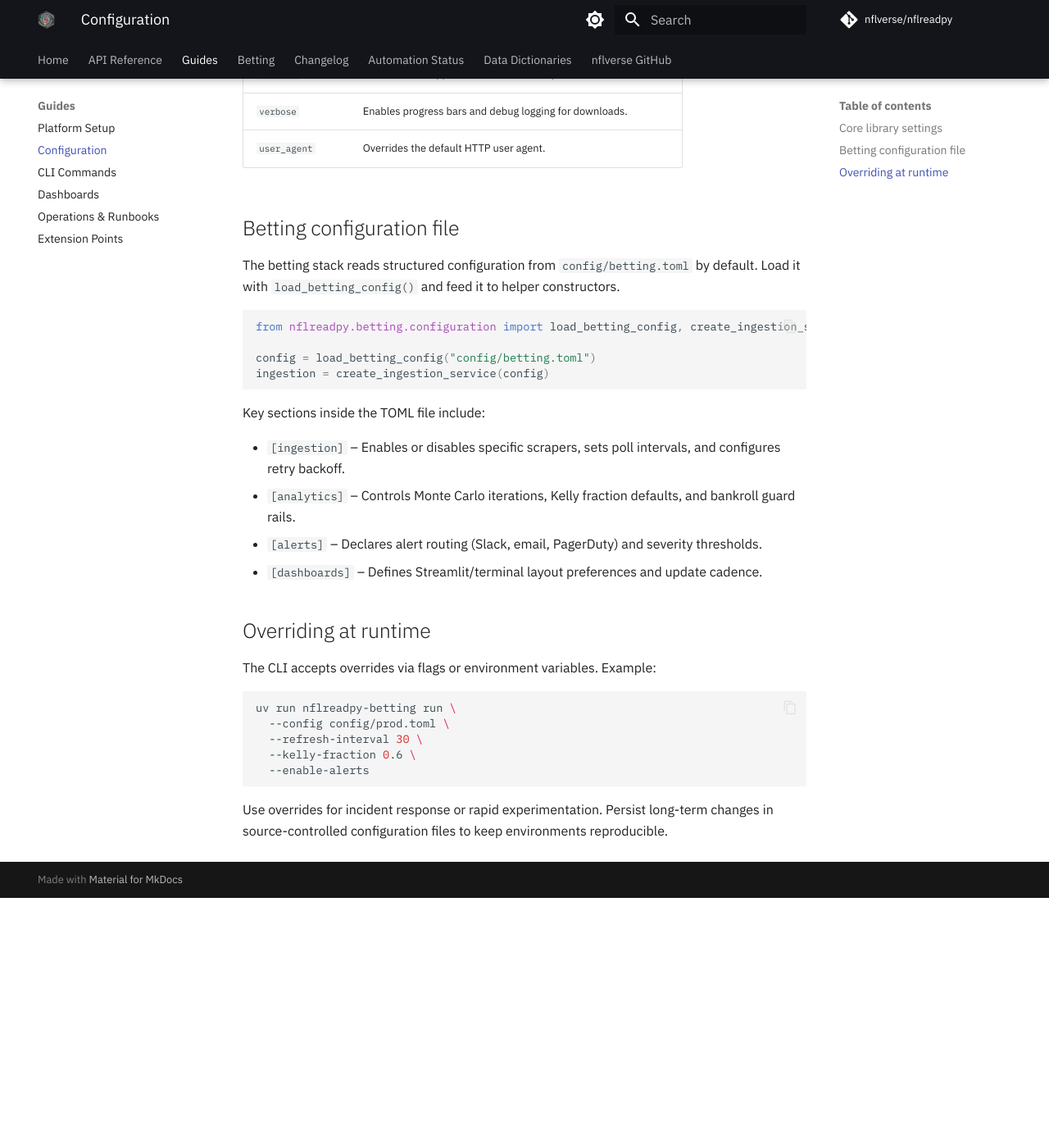
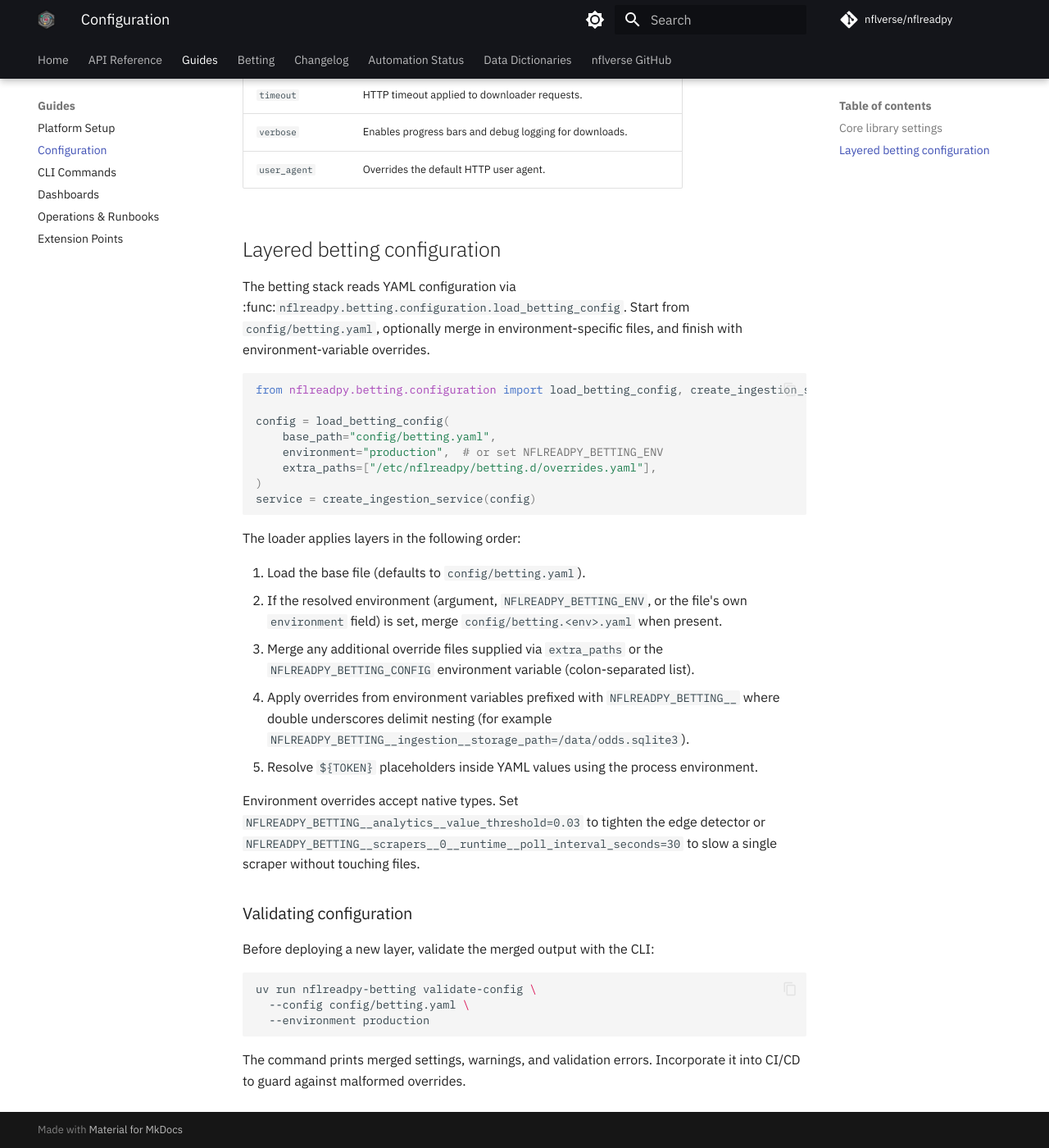
Before and after one commit to nflverse/nflreadpy, an MkDocs documentation site: the page built from docs/guides/configuration.md, in a window 1280 px wide and 1400 px high, scrolled down 821 px. Shown: the whole window at 82% size. Built offline with MkDocs 1.6.1 and Material for MkDocs 9.7.7, drawn with Linux system fonts in a browser that asks for light colours; comment, search, counter and statistics services are not loaded; before the commit the page ends 1916 px from its top, so only the background shows below that; some of the changed text lies outside the part shown.

Commit message:
docs: clarify betting configuration and containers

````diff
--- a/docs/guides/configuration.md
+++ b/docs/guides/configuration.md
@@ -1,15 +1,16 @@
 # Configuration Reference
 
-nflreadpy centralises configuration through the `BettingConfig` dataclass and the global
-`update_config` helpers exposed in `nflreadpy.config`. This guide lists the most common knobs
-for end-to-end deployments.
+nflreadpy centralises configuration through the :mod:`nflreadpy.config` helpers and the
+layered betting settings parsed into the `BettingConfig` Pydantic model. This guide summarises
+the key switches and how to combine configuration sources across environments.
 
 ## Core library settings
 
-Use `nflreadpy.update_config` to control caching, timeouts, and logging:
+Use :func:`nflreadpy.config.update_config` to control caching, timeouts, and logging for the
+data loading APIs:
 
 ```python
-from nflreadpy import update_config
+from nflreadpy.config import update_config
 
 update_config(
     cache_mode="filesystem",
@@ -30,38 +31,47 @@ update_config(
 | `verbose` | Enables progress bars and debug logging for downloads. |
 | `user_agent` | Overrides the default HTTP user agent. |
 
-## Betting configuration file
+## Layered betting configuration
 
-The betting stack reads structured configuration from `config/betting.toml` by default. Load
-it with `load_betting_config()` and feed it to helper constructors.
+The betting stack reads YAML configuration via :func:`nflreadpy.betting.configuration.load_betting_config`.
+Start from `config/betting.yaml`, optionally merge in environment-specific files, and finish with
+environment-variable overrides.
 
 ```python
 from nflreadpy.betting.configuration import load_betting_config, create_ingestion_service
 
-config = load_betting_config("config/betting.toml")
-ingestion = create_ingestion_service(config)
+config = load_betting_config(
+    base_path="config/betting.yaml",
+    environment="production",  # or set NFLREADPY_BETTING_ENV
+    extra_paths=["/etc/nflreadpy/betting.d/overrides.yaml"],
+)
+service = create_ingestion_service(config)
 ```
 
-Key sections inside the TOML file include:
+The loader applies layers in the following order:
 
-- `[ingestion]` – Enables or disables specific scrapers, sets poll intervals, and configures
-  retry backoff.
-- `[analytics]` – Controls Monte Carlo iterations, Kelly fraction defaults, and bankroll guard
-  rails.
-- `[alerts]` – Declares alert routing (Slack, email, PagerDuty) and severity thresholds.
-- `[dashboards]` – Defines Streamlit/terminal layout preferences and update cadence.
+1. Load the base file (defaults to `config/betting.yaml`).
+2. If the resolved environment (argument, `NFLREADPY_BETTING_ENV`, or the file's own
+   ``environment`` field) is set, merge `config/betting.<env>.yaml` when present.
+3. Merge any additional override files supplied via ``extra_paths`` or the
+   `NFLREADPY_BETTING_CONFIG` environment variable (colon-separated list).
+4. Apply overrides from environment variables prefixed with `NFLREADPY_BETTING__` where double
+   underscores delimit nesting (for example ``NFLREADPY_BETTING__ingestion__storage_path=/data/odds.sqlite3``).
+5. Resolve `${TOKEN}` placeholders inside YAML values using the process environment.
 
-## Overriding at runtime
+Environment overrides accept native types. Set ``NFLREADPY_BETTING__analytics__value_threshold=0.03``
+to tighten the edge detector or ``NFLREADPY_BETTING__scrapers__0__runtime__poll_interval_seconds=30``
+to slow a single scraper without touching files.
 
-The CLI accepts overrides via flags or environment variables. Example:
+### Validating configuration
+
+Before deploying a new layer, validate the merged output with the CLI:
 
 ```bash
-uv run nflreadpy-betting run \
-  --config config/prod.toml \
-  --refresh-interval 30 \
-  --kelly-fraction 0.6 \
-  --enable-alerts
+uv run nflreadpy-betting validate-config \
+  --config config/betting.yaml \
+  --environment production
 ```
 
-Use overrides for incident response or rapid experimentation. Persist long-term changes in
-source-controlled configuration files to keep environments reproducible.
+The command prints merged settings, warnings, and validation errors. Incorporate it into CI/CD
+to guard against malformed overrides.
````
Also changed, not shown: README.md (+11 -0 lines), docs/guides/cli.md (+15 -1 lines), docs/guides/operations.md (+4 -2 lines), docs/guides/setup.md (+26 -0 lines).
